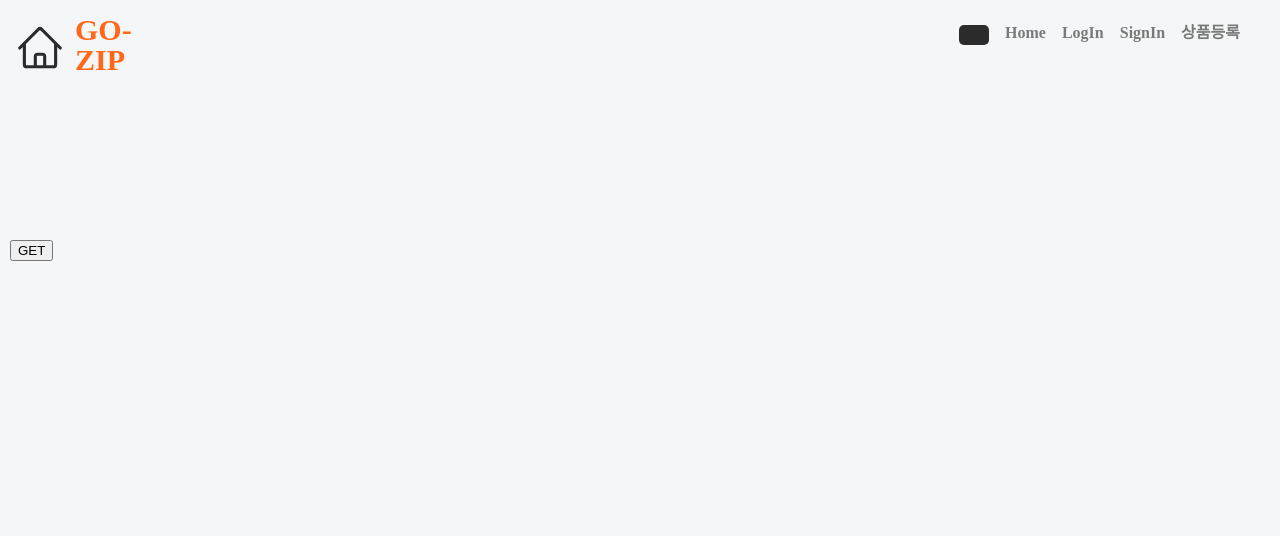
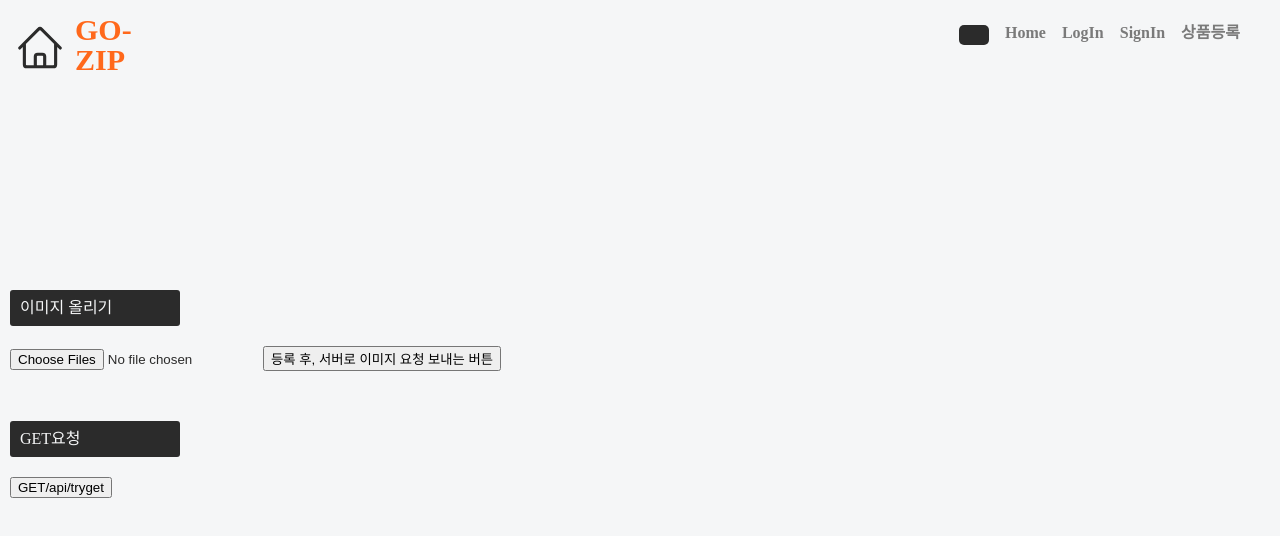
Before and after one commit to PLMOW/GO-ZIP-FE, a React (Create React App) app: page /test in a window 1280 px wide. Shown: the top 536 px of the page. Built offline with nearby package versions, Linux system fonts and the light colour scheme; no server answers.

Commit message:
feat: 인증유저 image Upload 구현

```diff
--- a/src/pages/Test.tsx
+++ b/src/pages/Test.tsx
@@ -1,25 +1,97 @@
 import axios from 'axios';
 import styled from 'styled-components';
+import { useState } from 'react';
+import { memo } from 'react';
+import { Cookies } from 'react-cookie';
 
 const Test = () => {
-  const clickHandler = async () => {
+  const testGet = async () => {
     console.log('EP :', `${process.env.REACT_APP_API_BASE_ROUTE}/api/tryget`);
     const res = await axios.get(
       `${process.env.REACT_APP_API_BASE_ROUTE}/api/tryget`
     );
+
     console.log('res : ', res);
+  };
+
+  /* IMG Upload */
+  const [imgData, setImgData] = useState<any>();
+
+  const handleUpload = (e: any) => {
+    const {
+      target: { files },
+    } = e;
+
+    const formData = new FormData();
+    for (let i = 0; i <= files.length - 1; i++)
+      formData.append('image', files[i]);
+
+    setImgData((prev: any) => formData);
+  };
+
+  const testSendImg = async (e: React.FormEvent) => {
+    e.preventDefault();
+    const myFormData = imgData;
+    const myData = {
+      title: 'my_title',
+      description: 'my_description',
+      house_type: 'my_house_type',
+      city: 'my_city',
+      town: 'my_town',
+      street: 'my_street',
+    };
+
+    const json = JSON.stringify(myData);
+    const blob = new Blob([json], { type: 'application/json' });
+    myFormData.append('data', blob);
+    myFormData.forEach((v: any) => console.log(v));
+
+    const cookie = new Cookies();
+    const res = await axios({
+      method: 'POST',
+      url: `${process.env.REACT_APP_API_BASE_ROUTE}/api/product`,
+      data: myFormData,
+      headers: {
+        'Content-Type': 'multipart/form-data',
+        Authorization: `${cookie.get('ACCESS_TOKEN')}`,
+      },
+    });
+
+    console.log(res);
   };
 
   return (
     <Wrapper>
-      <button onClick={clickHandler}>GET</button>
+      <form onSubmit={testSendImg} encType="multipart/form-data">
+        <Div>이미지 올리기</Div>
+        <input
+          type="file"
+          name="myImages"
+          accept="image/png, image/gif, image/jpeg"
+          multiple
+          onChange={handleUpload}
+        />
+        <button>등록 후, 서버로 이미지 요청 보내는 버튼</button>
+      </form>
+
+      <Div>GET요청</Div>
+      <button onClick={testGet}>GET/api/tryget</button>
     </Wrapper>
   );
 };
 
-export default Test;
+export default memo(Test);
 
 const Wrapper = styled.div`
   margin-top: 230px;
   padding: 10px;
 `;
+
+const Div = styled.div`
+  margin: 50px 0 20px 0;
+  border-radius: 3px;
+  width: 150px;
+  background: ${({ theme }) => theme.color};
+  color: ${({ theme }) => theme.background};
+  padding: 10px;
+`;
```
